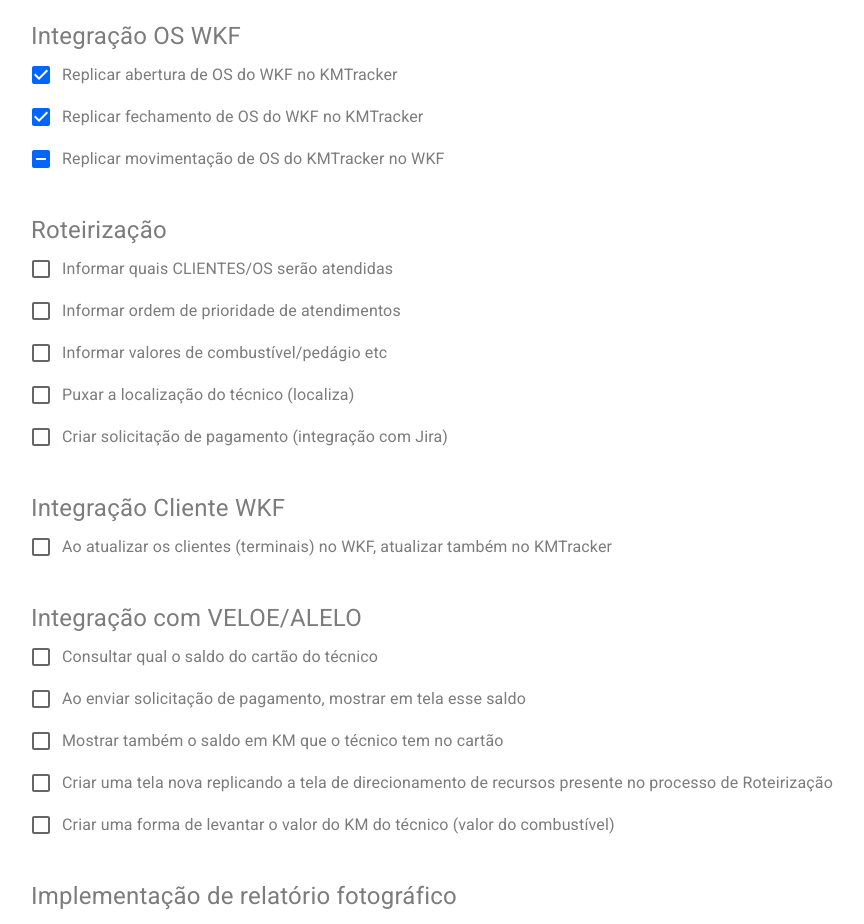
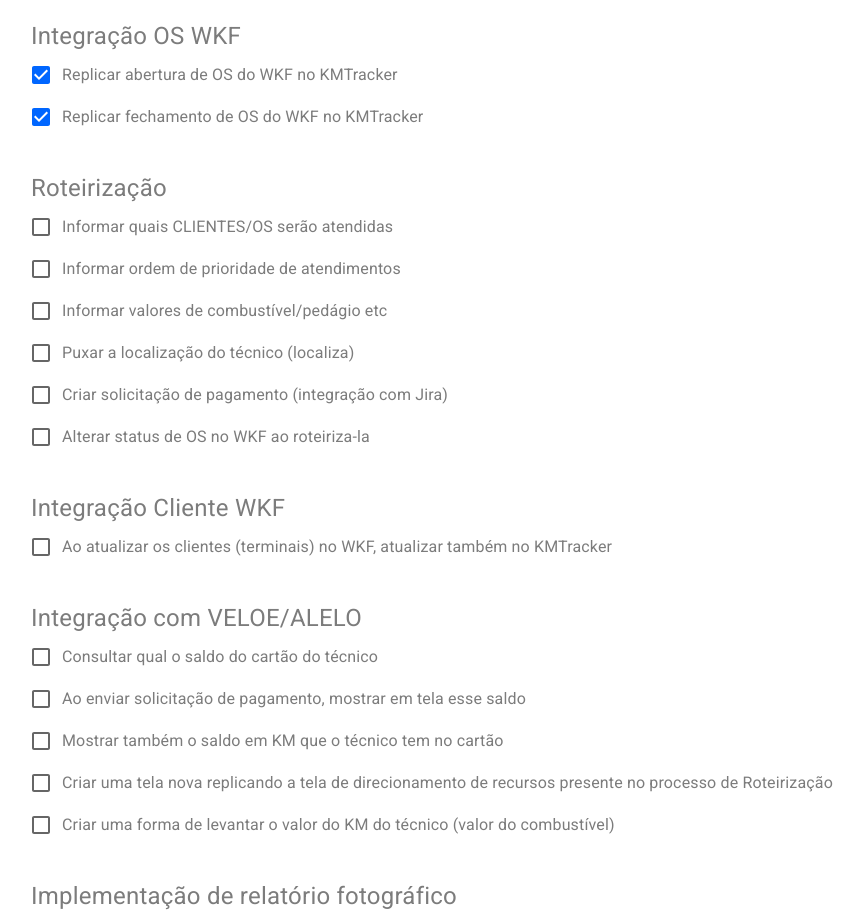
Before and after one commit to gffhammes/status-report-km-tracker, a React (Vite) app: page / in a window 1280 px wide. Shown: the part 1400-2324 px from the top of the page, without its empty margins (33-897 px from the left). Built offline with nearby package versions, Linux system fonts and the light colour scheme.

Commit message:
feat: change data

```diff
--- a/src/data/projectData.ts
+++ b/src/data/projectData.ts
@@ -41,11 +41,6 @@
         expectedDays: 10,
         status: "done",
       },
-      {
-        name: "Replicar movimentação de OS do KMTracker no WKF",
-        expectedDays: 10,
-        status: "doing",
-      },
     ],
     expectedStartDate: new Date(2024, 4, 1),
     completionPercentage: 0.1,
@@ -75,6 +70,11 @@
       },
       {
         name: "Criar solicitação de pagamento (integração com Jira)",
+        expectedDays: 10,
+        status: "to do",
+      },
+      {
+        name: "Alterar status de OS no WKF ao roteiriza-la",
         expectedDays: 10,
         status: "to do",
       },
```
